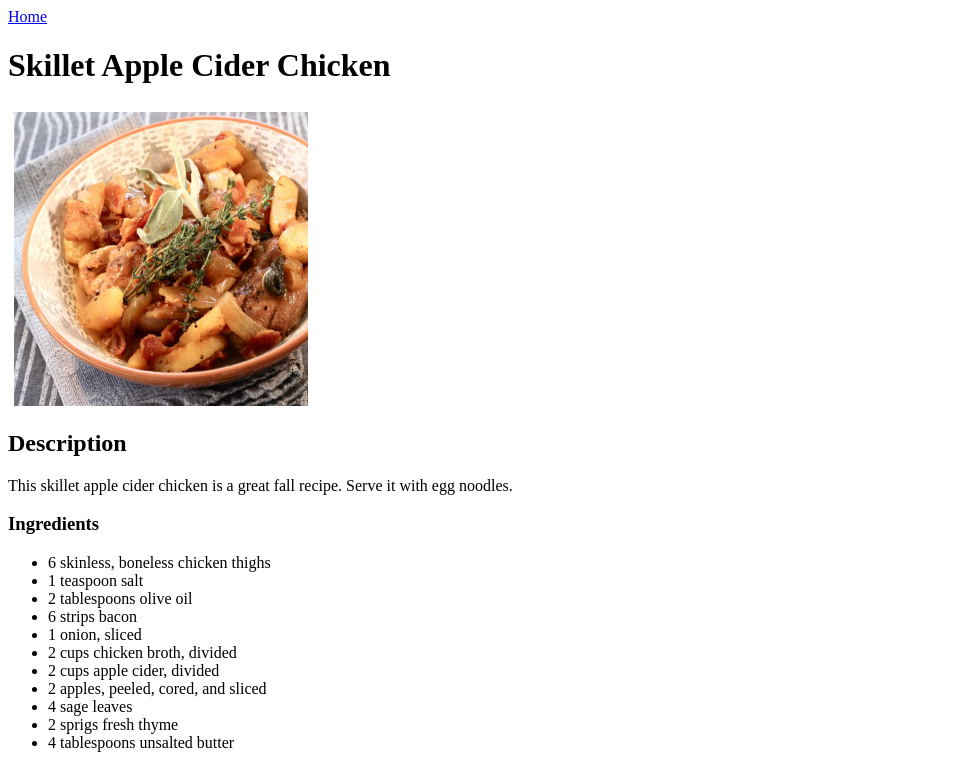
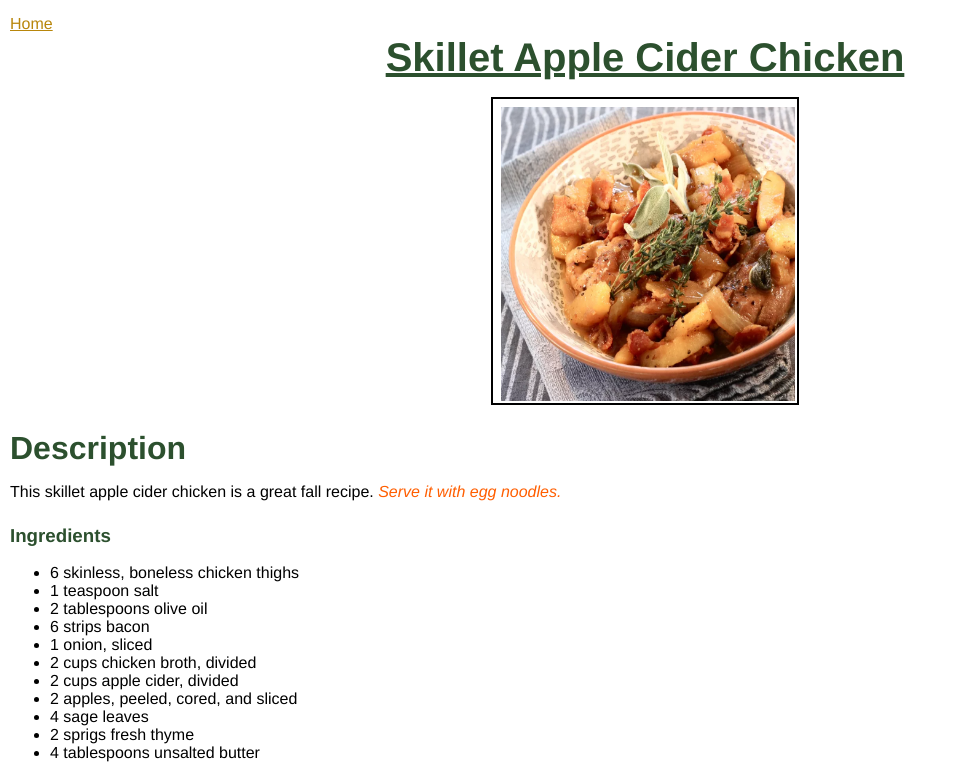
Before and after one commit to roy562/odiin-recipes, a plain HTML site: page recipes/skillet-chicken.html in a window 1280 px wide. Shown: the top 768 px of the page, without its empty margins (0-960 px from the left). Drawn offline with Linux system fonts and the light colour scheme.

Commit message:
all-css-practice

```diff
--- a/recipes/skillet-chicken.html
+++ b/recipes/skillet-chicken.html
@@ -4,13 +4,14 @@
     <meta charset="UTF-8">
     <meta name="viewport" content="width=device-width, initial-scale=1.0">
     <title>Skillet Apple Cider Chicken Recipe</title>
+    <link rel="stylesheet" href="styles.css">
 </head>
 <body>
     <a href="../index.html">Home</a>
     <h1>Skillet Apple Cider Chicken</h1>
-    <img src="skillet-chicken.png" alt="Skillet Apple Cider Chicken Image" width="300" height="300">
+    <div class="image"><img src="skillet-chicken.png" alt="Skillet Apple Cider Chicken Image" width="300" height="300"></div>
     <h2>Description</h2>
-    <p>This skillet apple cider chicken is a great fall recipe. Serve it with egg noodles.</p>
+    <p>This skillet apple cider chicken is a great fall recipe. <span>Serve it with egg noodles.</span></p>
     <h3>Ingredients</h3>
      <ul>
         <li>6 skinless, boneless chicken thighs</li>
--- /dev/null
+++ b/recipes/styles.css
@@ -0,0 +1,42 @@
+body {
+	margin: 0;
+	padding: 0;
+	font-family: 'Helvetica Neue', 'Arial', sans-serif;
+    margin-left: 10px;
+    margin-top: 15px;
+}
+
+a {
+	color:darkgoldenrod;
+    text-size-adjust: 12px;
+}
+
+h1,h2,h3 {
+    font-weight: 600;
+    color: #2c502e;
+    margin: 1.5rem 0 1rem 0;
+    line-height: 1.2;
+}
+
+h1 {
+	font-size: 2.5rem;
+	margin: 0 0 1rem 0;
+    text-align: center;
+	text-decoration: underline;
+}
+h2 {
+    font-size: 2em;
+}
+
+
+img {
+    display: block;
+    border: 2px solid black;
+    padding: 2px;
+    margin: auto;
+}
+
+span{
+    color:rgb(255, 94, 0) ;
+    font-style: italic;
+}
--- /dev/null
+++ b/styles.css
@@ -0,0 +1,29 @@
+/* General styles */
+
+body {
+	margin: 0;
+	padding: 0;
+	font-family: 'Arial', sans-serif;
+}
+
+/* Styles for top-level headings */
+h1 {
+	font-family: 'Helvetica Neue', Arial, sans-serif;
+	font-size: 2.5rem;
+	font-weight: 700;
+	color: #2c502e;
+	margin: 0 0 1rem 0;
+	line-height: 1.2;
+    text-align: center;
+	text-decoration: underline;
+}
+
+/* Styles for bullet elements */
+li {
+	margin: 0.5rem 0;
+	line-height: 1.6;
+}
+
+a{
+	color:darkgoldenrod
+}
```
Also changed, not shown: index.html (+2 -1 lines), recipes/butternut-squash-soup.html (+2 -1 lines), recipes/french-mushroom-stew.html (+2 -1 lines).
